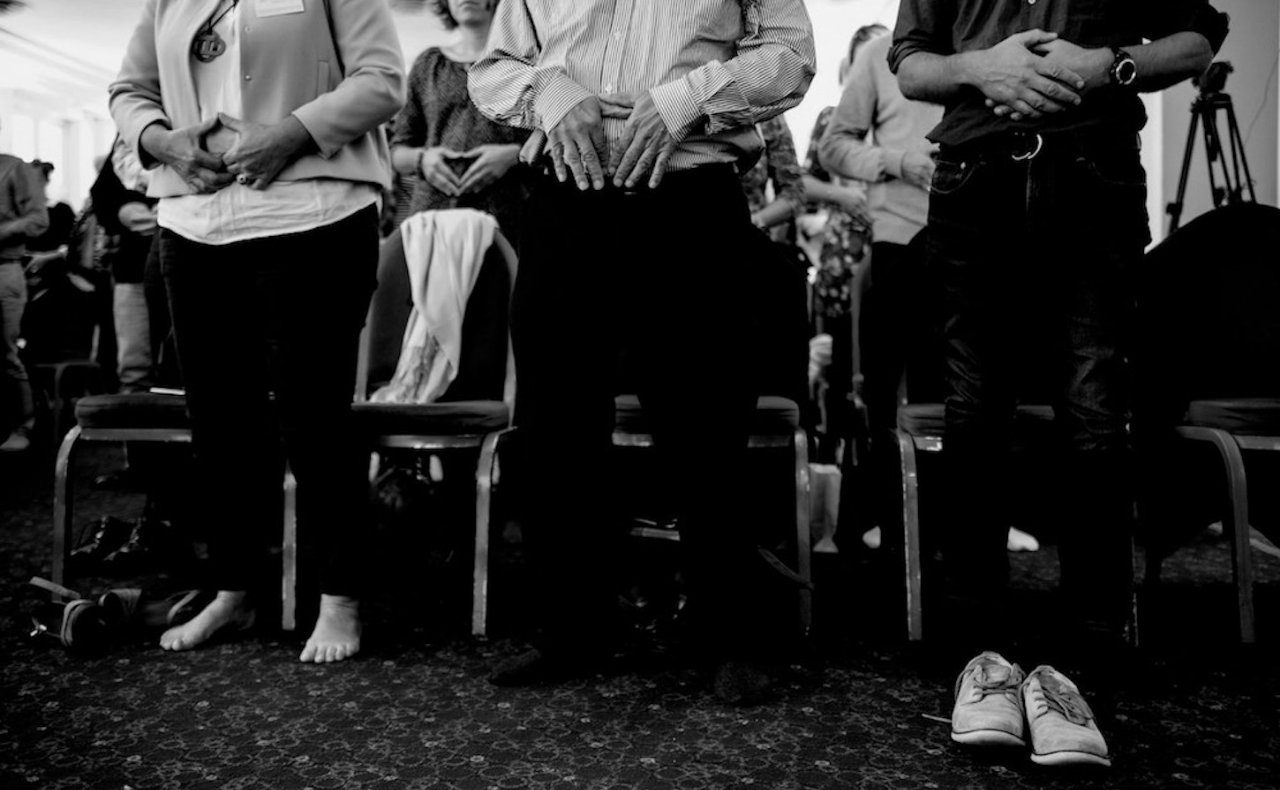
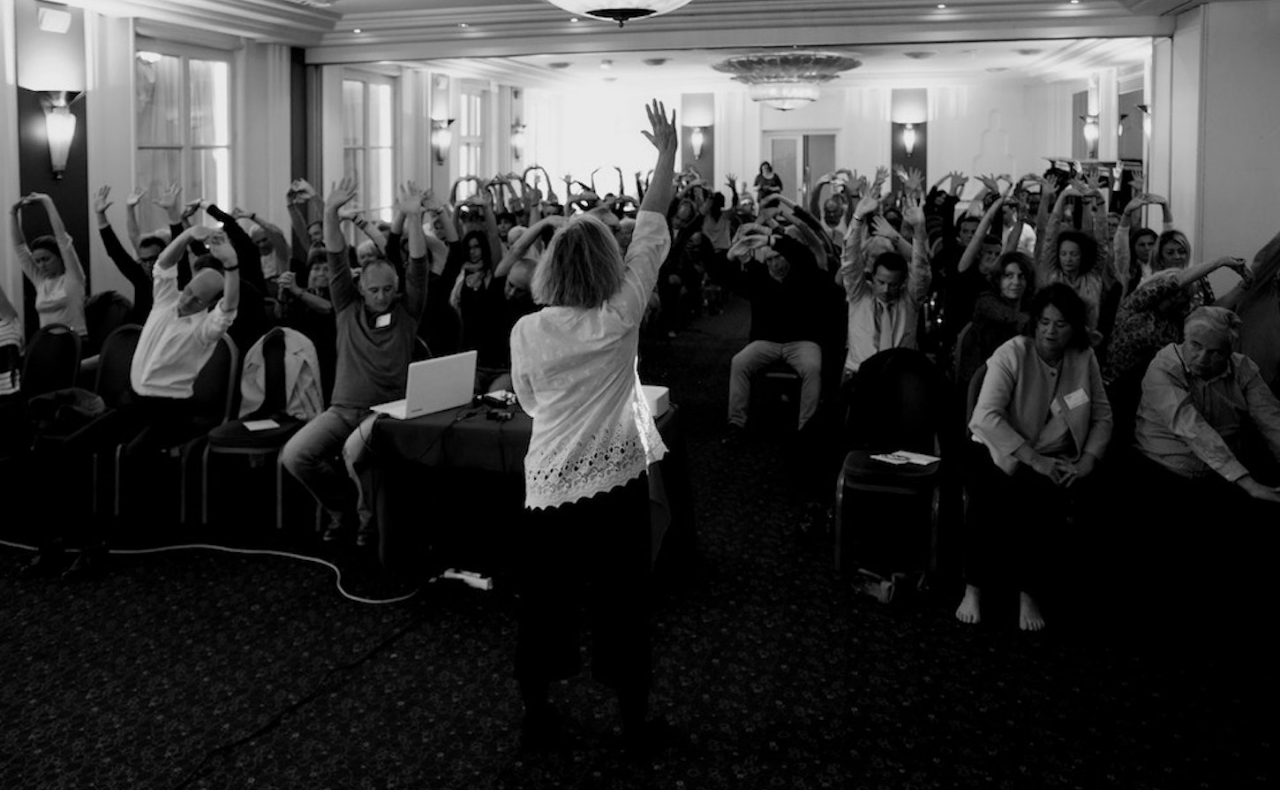
Before and after one commit to Mathieugab/mariepierre-gh-pages, a website with bundled scripts: page yoga-pour-entreprises.html in a window 1280 px wide. Shown: the part 83-873 px from the top of the page. Built offline with nearby package versions, Linux system fonts and the light colour scheme; a web font is replaced by a local one.

Commit message:
nouvelle photo entreprise

```diff
--- a/yoga-pour-entreprises.html
+++ b/yoga-pour-entreprises.html
@@ -81,7 +81,7 @@
     background-position: center center;
     background-size: cover; display: block;" src="./img/header-entreprise.jpg" alt="Yoga en entreprise" />  -->
 <br>
-    <img class="img-fluid" src="img/portfolio/anhet/3bis.jpg" alt="">
+    <img class="img-fluid" src="img/portfolio/anhet/5bis.jpg" alt="">
 
    </div>
     </div>
```
Also changed, not shown: img/portfolio/anhet/5bis.jpg (added).
